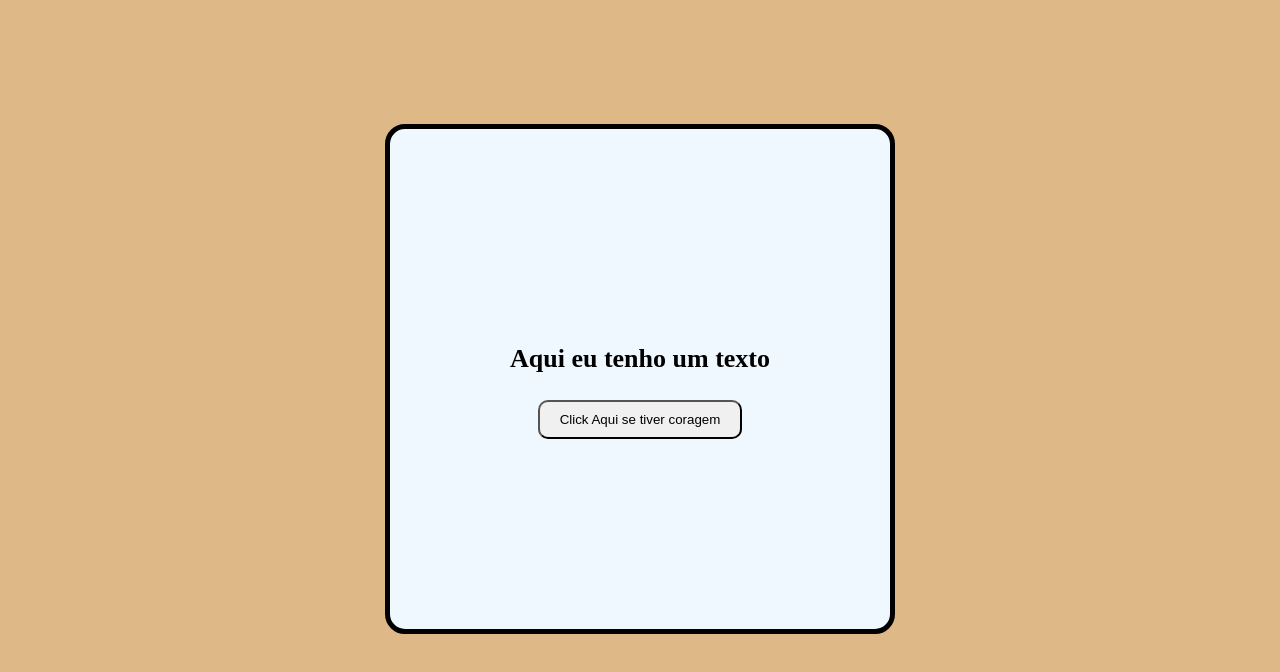
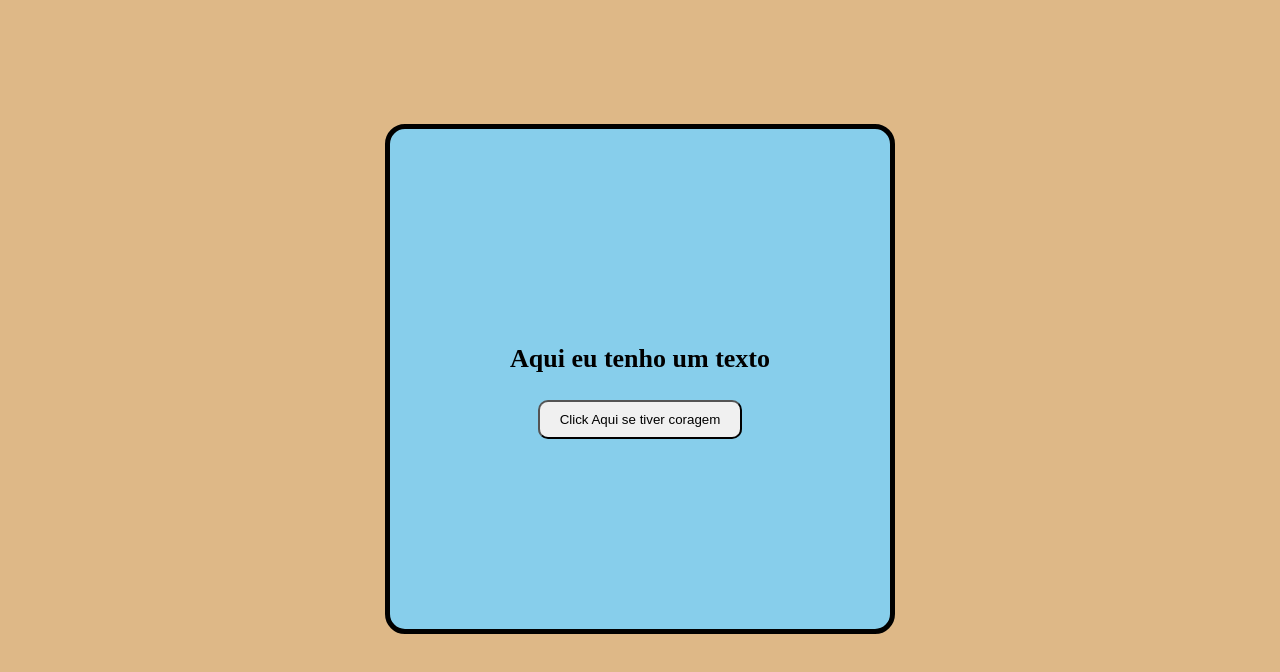
Before and after one commit to Arrowaaa/Aulas-de-HTML, a plain HTML site: page Aula10HTML/index.html in a window 1280 px wide. Shown: the part 76-748 px from the top of the page. Drawn offline with Linux system fonts and the light colour scheme.

Commit message:
Aula do dia 06/05/2024 Aula de js

```diff
--- a/Aula10HTML/css/style.css
+++ b/Aula10HTML/css/style.css
@@ -17,6 +17,7 @@
     flex-direction: column;
     border:  5px solid #000;
     border-radius: 20px;
+    background-color: skyblue;
 }
 button{
     background-color: #f0f0f0;
```
